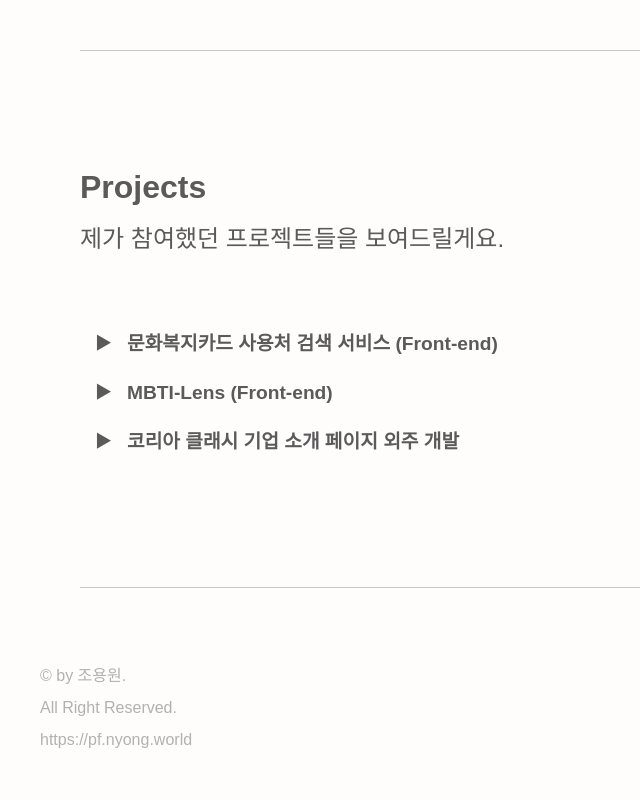
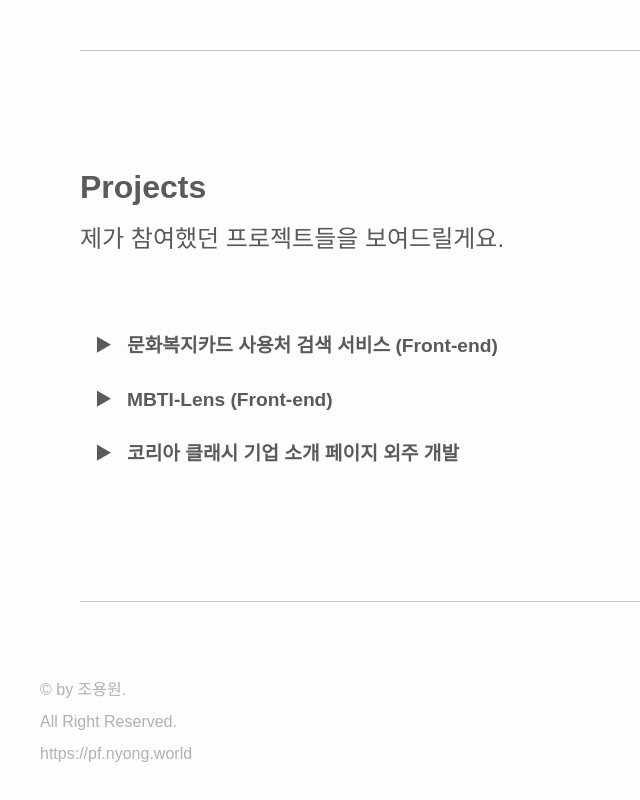
Before and after one commit to nyongone/nyongportfolio-v2, a React (Vite) app: page / in a window 1280 px wide. Shown: the part 1340-2140 px from the top of the page, without its empty margins (0-640 px from the left). Built offline with nearby package versions, Linux system fonts and the light colour scheme; a web font is replaced by a local one.

Commit message:
fix: toggle title line height 추가 - 1.5rem

```diff
--- a/src/components/Toggle.tsx
+++ b/src/components/Toggle.tsx
@@ -29,6 +29,7 @@ const Styled = {
     width: 100%;
     height: 100%;
     padding: 15px;
+    line-height: 1.5rem;
     font-size: 1.2rem;
     font-weight: 600;
     border-radius: 8px;
```
